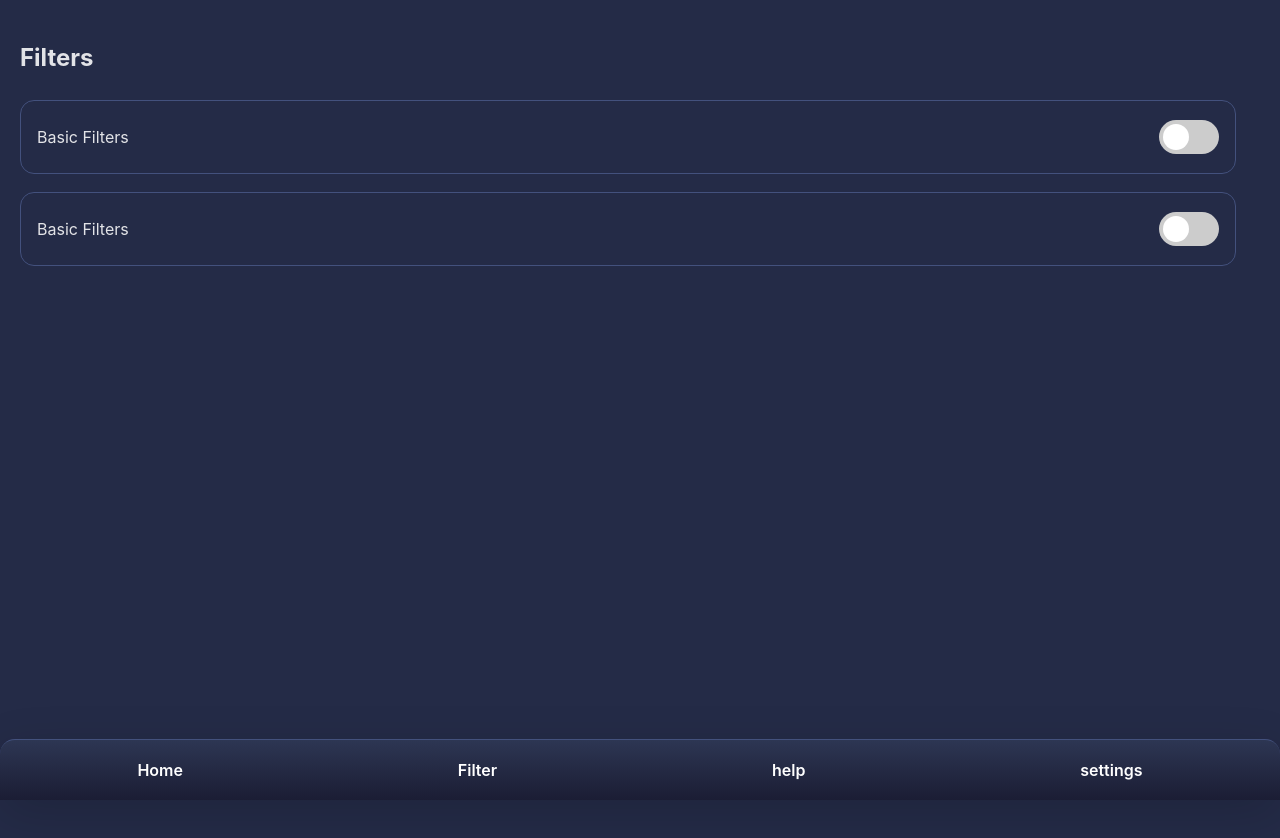
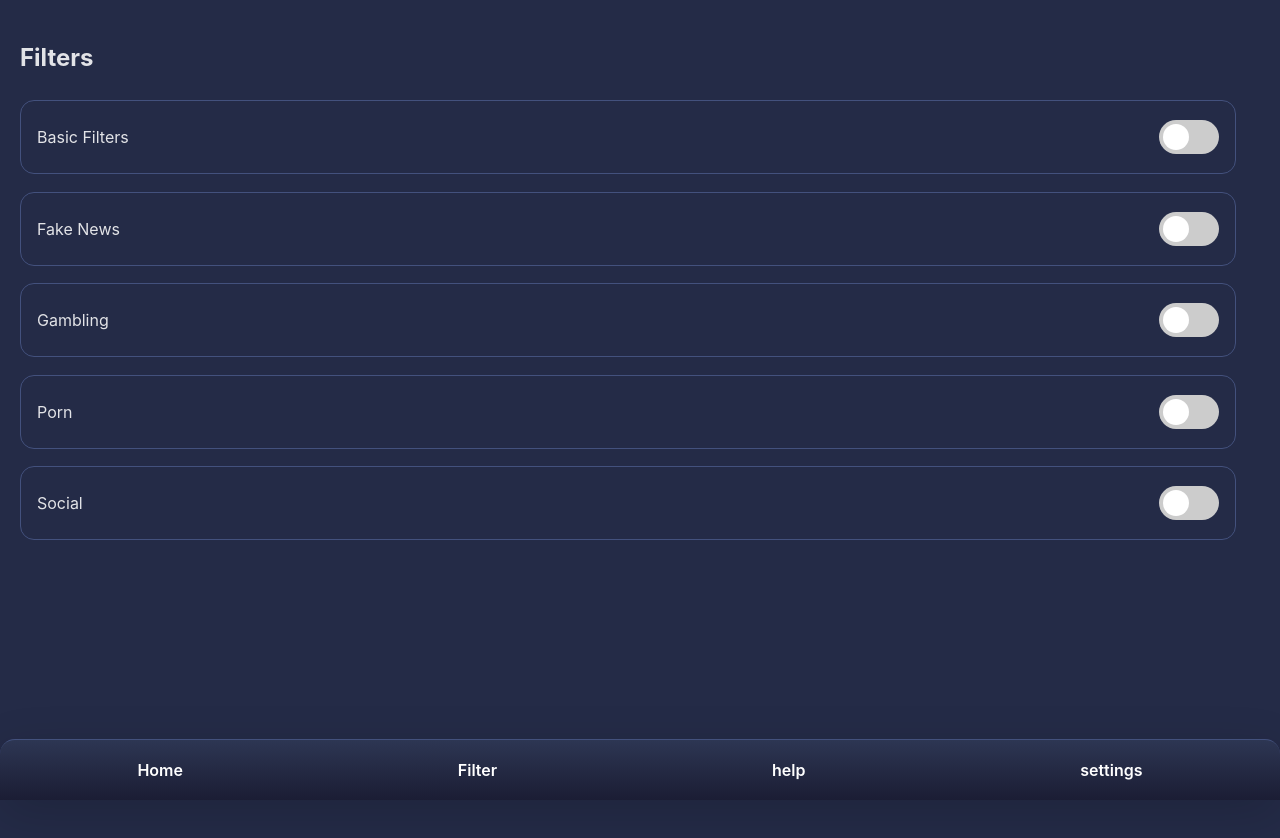
Before and after one commit to rabin245/host-blocker, a React (Vite) app: page /filter in a window 1280 px wide. Built offline with nearby package versions, Linux system fonts and the light colour scheme.

Commit message:
use zustand state for filter states

```diff
--- a/package.json
+++ b/package.json
@@ -12,7 +12,8 @@
   "dependencies": {
     "react": "^18.2.0",
     "react-dom": "^18.2.0",
-    "react-router-dom": "^6.15.0"
+    "react-router-dom": "^6.15.0",
+    "zustand": "^4.4.1"
   },
   "devDependencies": {
     "@types/react": "^18.2.15",
--- a/src/components/Cards/FiltersOptionCard.jsx
+++ b/src/components/Cards/FiltersOptionCard.jsx
@@ -1,10 +1,20 @@
 import "./style.css";
-export default function FiltersOptionCard() {
+export default function FiltersOptionCard({
+  title,
+  name,
+  state,
+  handleToggle,
+}) {
   return (
     <div className="FilterOption">
-      <p>Basic Filters</p>
+      <p>{title}</p>
       <label className="switch">
-        <input type="checkbox" />
+        <input
+          name={name}
+          type="checkbox"
+          value={state}
+          onClick={handleToggle}
+        />
         <span className="slider round"></span>
       </label>
     </div>
--- a/src/pages/Filters/index.jsx
+++ b/src/pages/Filters/index.jsx
@@ -1,8 +1,43 @@
-// import { Link } from "react-router-dom";
 import { FiltersOptionCard } from "../../components/Cards";
+import useFilterStore from "../../state/filterState";
 import "./styles.css";
 
 const Filters = () => {
+  const setFilterOn = useFilterStore((state) => state.setFilterOn);
+  const setFilterOff = useFilterStore((state) => state.setFilterOff);
+  const basicFilter = useFilterStore((state) => state.basicFilter);
+  const fakeNewsFilter = useFilterStore((state) => state.fakeNewsFilter);
+  const gamblingFilter = useFilterStore((state) => state.gamblingFilter);
+  const pornFilter = useFilterStore((state) => state.pornFilter);
+  const socialFilter = useFilterStore((state) => state.socialFilter);
+
+  const filters = [
+    { title: "Basic Filters", name: "basicFilter", state: basicFilter },
+    { title: "Fake News", name: "fakeNewsFilter", state: fakeNewsFilter },
+    { title: "Gambling", name: "gamblingFilter", state: gamblingFilter },
+    { title: "Porn", name: "pornFilter", state: pornFilter },
+    { title: "Social", name: "socialFilter", state: socialFilter },
+  ];
+
+  const handleToggle = (e) => {
+    if (e.target.value === false) {
+      console.log(e.target.name, e.target.value);
+      setFilterOn(e.target.name);
+    } else {
+      console.log(e.target.name, e.target.value);
+      setFilterOff(e.target.name);
+    }
+  };
+
+  console.log(
+    "filters",
+    basicFilter,
+    fakeNewsFilter,
+    gamblingFilter,
+    pornFilter,
+    socialFilter
+  );
+
   return (
     <>
       <div className="FilterPage">
@@ -10,8 +45,15 @@ const Filters = () => {
           <h2>Filters</h2>
         </div>
         <div className="Content">
-          <FiltersOptionCard />
-          <FiltersOptionCard />
+          {filters.map((filter, index) => (
+            <FiltersOptionCard
+              key={index}
+              name={filter.name}
+              title={filter.title}
+              state={filter.state}
+              handleToggle={handleToggle}
+            />
+          ))}
         </div>
       </div>
     </>
--- a/src/pages/Home/index.jsx
+++ b/src/pages/Home/index.jsx
@@ -1,7 +1,24 @@
 import { Link } from "react-router-dom";
 import "./styles.css";
+import useFilterStore from "../../state/filterState";
 
 const Home = () => {
+  const globalFilter = useFilterStore((state) => state.globalFilter);
+  const setGlobalFilterOn = useFilterStore((state) => state.setGlobalFilterOn);
+  const setGlobalFilterOff = useFilterStore(
+    (state) => state.setGlobalFilterOff
+  );
+
+  console.log(globalFilter);
+
+  const handleToggle = () => {
+    if (globalFilter === false) {
+      setGlobalFilterOn();
+    } else {
+      setGlobalFilterOff();
+    }
+  };
+
   return (
     <>
       <div className="HomePage">
@@ -15,7 +32,11 @@ const Home = () => {
             <button>View Filters</button>
           </Link>
           <label className="switch">
-            <input type="checkbox" />
+            <input
+              type="checkbox"
+              value={globalFilter}
+              onClick={handleToggle}
+            />
             <span className="slider round"></span>
           </label>
         </div>
--- /dev/null
+++ b/src/state/filterState.js
@@ -0,0 +1,52 @@
+import { create } from "zustand";
+
+const useFilterStore = create((set) => ({
+  globalFilter: false,
+  basicFilter: false,
+  fakeNewsFilter: false,
+  pornFilter: false,
+  gamblingFilter: false,
+  socialFilter: false,
+
+  setGlobalFilterOn: () => {
+    set({
+      globalFilter: true,
+      basicFilter: true,
+      fakeNewsFilter: true,
+      pornFilter: true,
+      gamblingFilter: true,
+      socialFilter: true,
+    });
+  },
+  setGlobalFilterOff: () => {
+    set({
+      globalFilter: false,
+      basicFilter: false,
+      fakeNewsFilter: false,
+      pornFilter: false,
+      gamblingFilter: false,
+      socialFilter: false,
+    });
+  },
+  setFilterOn: (filter) => {
+    set({ [filter]: true, globalFilter: true });
+  },
+  setFilterOff: (filter) => {
+    set((state) => {
+      const newState = { ...state, [filter]: false };
+      if (
+        !newState.basicFilter &&
+        !newState.fakeNewsFilter &&
+        !newState.pornFilter &&
+        !newState.gamblingFilter &&
+        !newState.socialFilter
+      ) {
+        newState.globalFilter = false;
+      }
+
+      return newState;
+    });
+  },
+}));
+
+export default useFilterStore;
```
Also changed, not shown: 1 other file (tests, documents, lock files or other folders).
